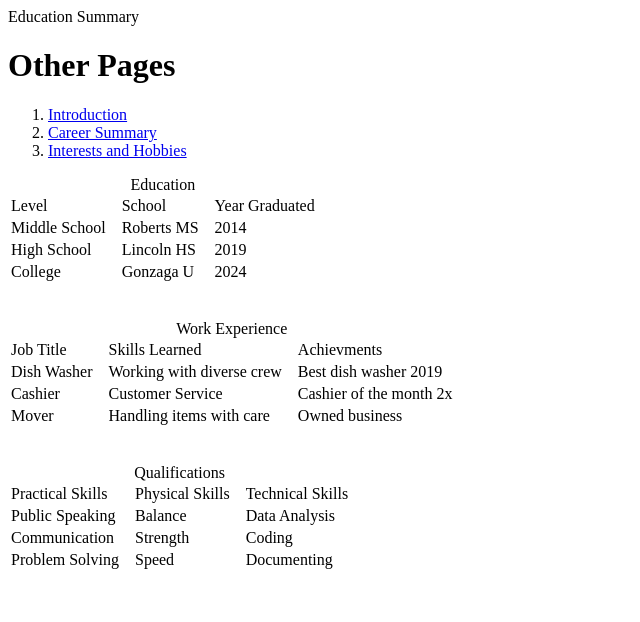
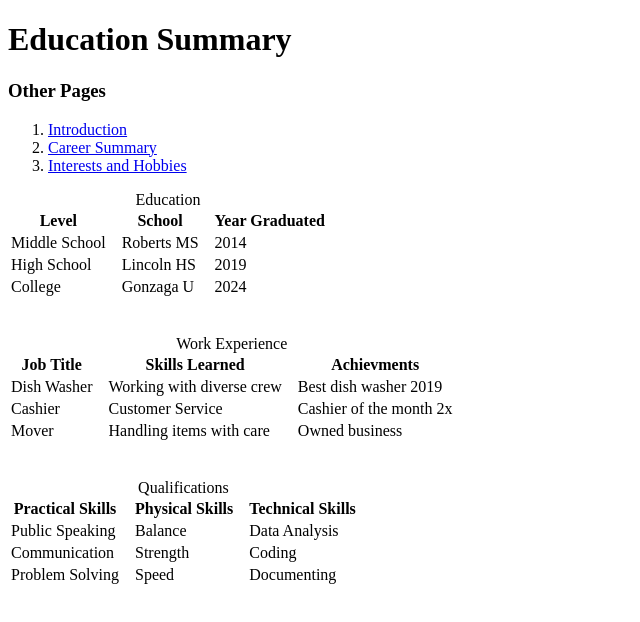
Before and after one commit to GU-Web-Dev-2025/homework-1-html-hmclain7000, a plain HTML site: page eduSum.html in a window 1280 px wide. Shown: the whole page, without its empty margins (0-640 px from the left). Drawn offline with Linux system fonts and the light colour scheme.

Commit message:
fixed probs

```diff
--- a/eduSum.html
+++ b/eduSum.html
@@ -12,10 +12,10 @@
 
 </head>
 <body>
-    <hq>Education Summary</hq>
+    <h1>Education Summary</h1>
 
 
-    <h1>Other Pages</h1>
+    <h3>Other Pages</h3>
     <ol>
         <li><a href="index.html">Introduction</a></li>
         <li><a href="careerSum.html">Career Summary</a></li>
@@ -28,15 +28,15 @@
     <table>
         <caption>Education</caption>
         <tr>
-            <td>Level</td>
+            <th>Level</th>
             <td></td>
             <td></td>
             <td></td>
-            <td>School</td>
+            <th>School</th>
             <td></td>
             <td></td>
             <td></td>
-            <td>Year Graduated</td>
+            <th>Year Graduated</th>
         </tr>
         <tr>
             <td>Middle School</td>
@@ -79,15 +79,15 @@
     <table>
         <caption>Work Experience</caption>
         <tr>
-            <td>Job Title</td>
+            <th>Job Title</th>
             <td></td>
             <td></td>
             <td></td>
-            <td>Skills Learned</td>
+            <th>Skills Learned</th>
             <td></td>
             <td></td>
             <td></td>
-            <td>Achievments</td>
+            <th>Achievments</th>
         </tr>
         <tr>
             <td>Dish Washer</td>
@@ -130,15 +130,15 @@
     <table>
         <caption>Qualifications</caption>
         <tr>
-            <td>Practical Skills</td>
+            <th>Practical Skills</th>
             <td></td>
             <td></td>
             <td></td>
-            <td>Physical Skills</td>
+            <th>Physical Skills</th>
             <td></td>
             <td></td>
             <td></td>
-            <td>Technical Skills</td>
+            <th>Technical Skills</th>
         </tr>
         <tr>
             <td>Public Speaking</td>
```
Also changed, not shown: careerSum.html (+4 -4 lines), index.html (+3 -3 lines), intSum.html (+4 -4 lines).
